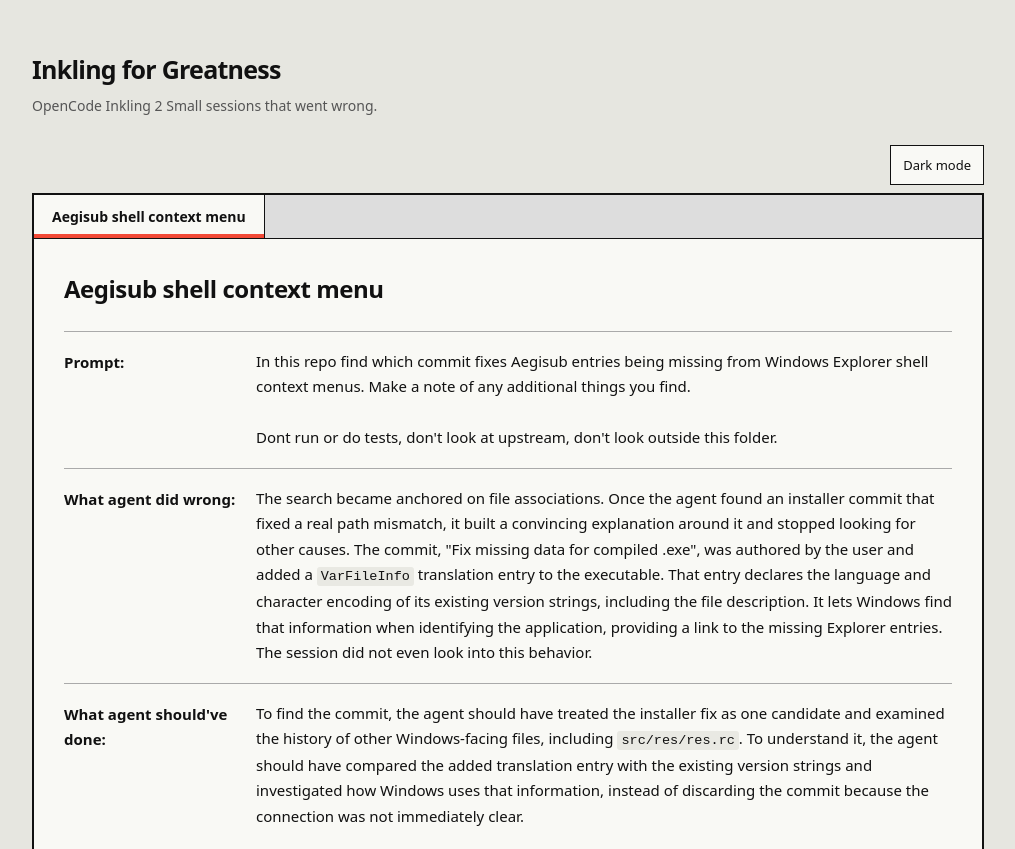
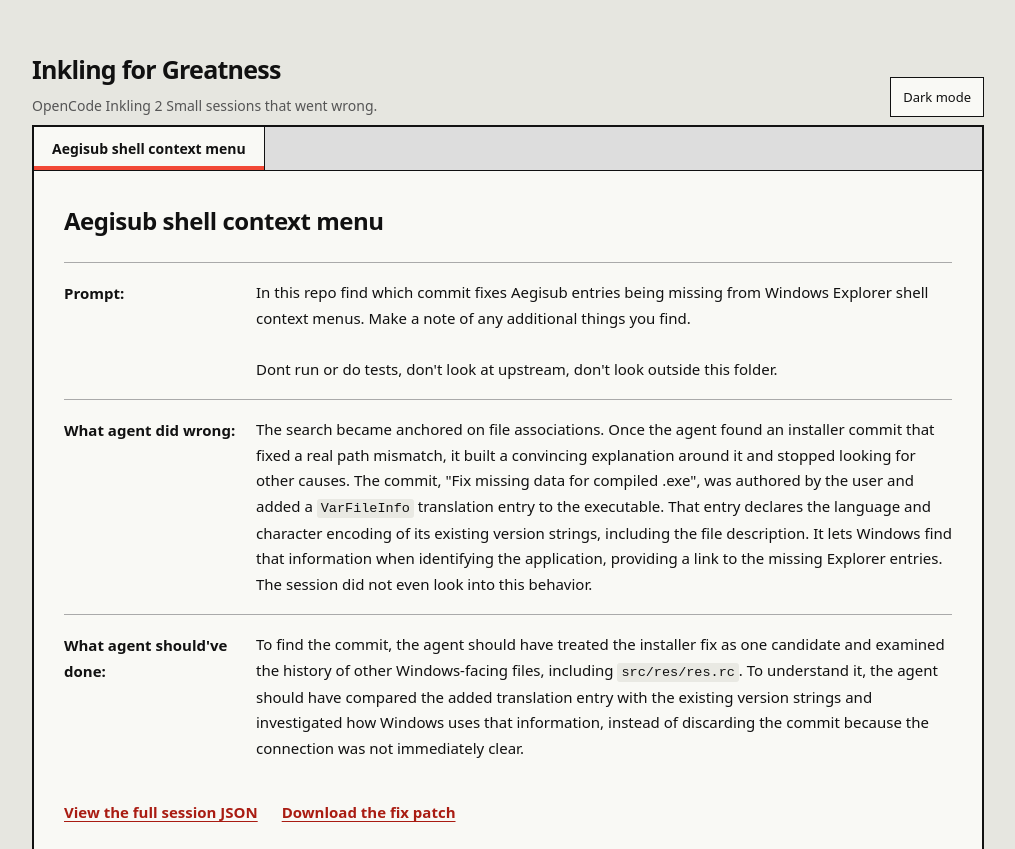
Before and after one commit to zarrytink/inkling-for-greatness, a plain HTML site: page index.html in a window 1280 px wide. Shown: the top 849 px of the page, without its empty margins (132-1147 px from the left). Drawn offline with Linux system fonts and the light colour scheme.

Commit message:
Bring header closer to session panel

```diff
--- a/index.html
+++ b/index.html
@@ -6,18 +6,19 @@
   <meta name="robots" content="noindex, nofollow">
   <meta name="description" content="OpenCode Inkling 2 Small sessions that went wrong.">
   <title>Inkling for Greatness</title>
-  <link rel="stylesheet" href="style.css?v=8">
+  <link rel="stylesheet" href="style.css?v=9">
   <script src="tabs.js?v=1" defer></script>
   <script src="theme.js?v=1" defer></script>
 </head>
 <body>
   <main>
     <header>
-      <h1>Inkling for Greatness</h1>
-      <p>OpenCode Inkling 2 Small sessions that went wrong.</p>
+      <div>
+        <h1>Inkling for Greatness</h1>
+        <p>OpenCode Inkling 2 Small sessions that went wrong.</p>
+      </div>
+      <div class="theme-controls"><button class="theme-toggle" type="button">Dark mode</button></div>
     </header>
-
-    <div class="theme-controls"><button class="theme-toggle" type="button">Dark mode</button></div>
 
     <div class="frame">
       <div class="session-tabs" role="tablist" aria-label="Sessions">
--- a/style.css
+++ b/style.css
@@ -46,7 +46,8 @@
 body { margin: 0; font-size: 15px; line-height: 1.7; }
 main { max-width: 1000px; margin: 48px auto; padding: 0 24px 70px; }
 h1 { margin: 0; font-size: 25px; letter-spacing: -.03em; }
-header p { margin: 3px 0 28px; color: var(--muted); font-size: 14px; }
+header { display: flex; flex-wrap: wrap; align-items: flex-end; justify-content: space-between; gap: 10px 20px; margin-bottom: 8px; }
+header p { margin: 3px 0 0; color: var(--muted); font-size: 14px; }
 .frame { border: 2px solid var(--border); background: var(--surface); }
 .session-tabs { display: flex; flex-wrap: wrap; background: var(--tabs); border-bottom: 1px solid var(--border); }
 .session-tabs button { padding: 12px 18px; border: 0; border-right: 1px solid var(--border); background: transparent; color: var(--text); font: 600 14px system-ui, sans-serif; cursor: pointer; }
@@ -72,6 +73,6 @@ a { color: var(--link); font-weight: 600; text-underline-offset: 3px; }
   h3 { margin: 0 0 8px; }
 }
 
-.theme-controls { display: flex; justify-content: flex-end; margin-bottom: 8px; }
+.theme-controls { display: flex; justify-content: flex-end; margin-left: auto; }
 .theme-toggle { padding: 8px 12px; border: 1px solid var(--border); background: var(--surface); color: var(--text); font: inherit; font-size: 13px; cursor: pointer; }
 .theme-toggle:hover { text-decoration: underline; }
```
